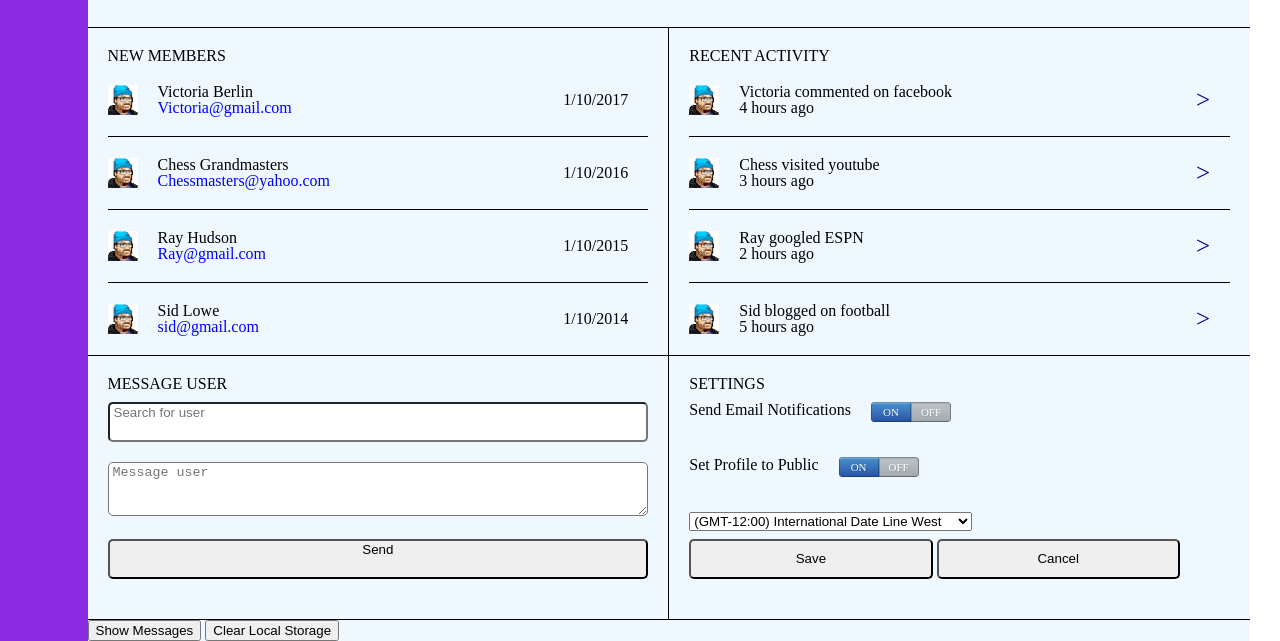
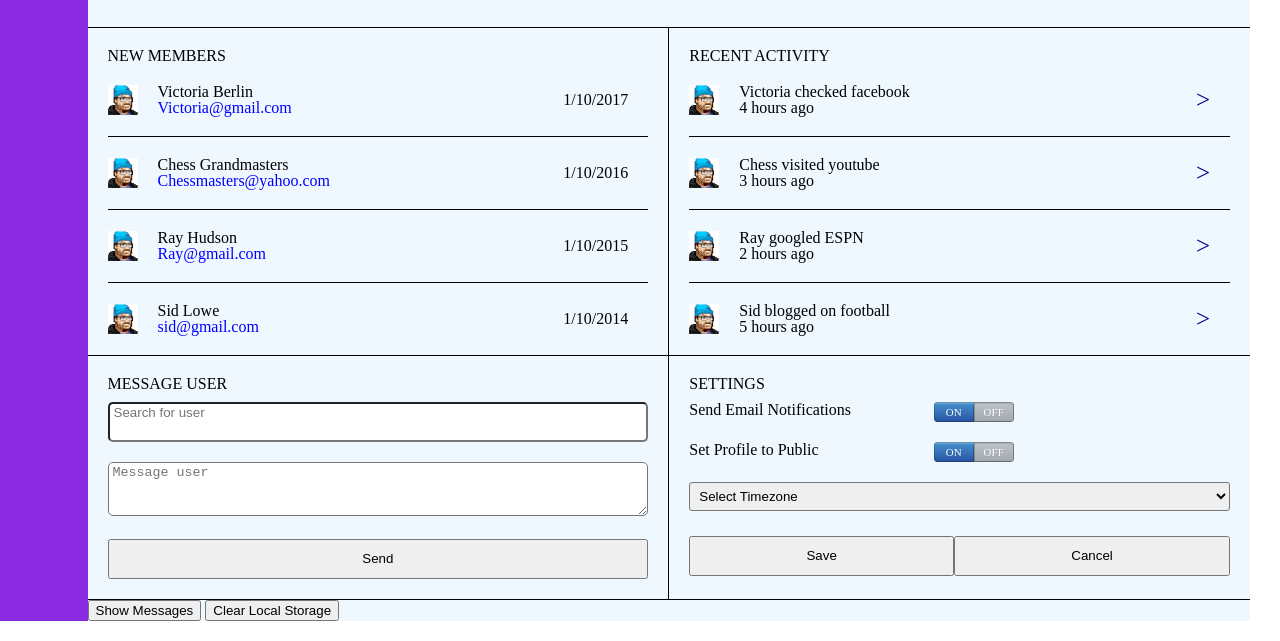
Before and after one commit to hi2suresh/web-app-dashboard, a plain HTML site: page index.html in a window 1280 px wide. Shown: the part 994-1635 px from the top of the page. Drawn offline with nearby package versions, Linux system fonts and the light colour scheme.

Commit message:
Added Select Timezone

```diff
--- a/css/main.css
+++ b/css/main.css
@@ -1,4 +1,4 @@
-    *{
+   *{
     box-sizing: border-box;
 }
 
@@ -11,6 +11,11 @@ body, html, main {
     clear: both;
 }
 
+/*
+h2, p, span {
+    font-family: 'verdana', sans-serif;
+}
+*/
 
 #container {
     max-width: 1250px;
@@ -300,7 +305,7 @@ width: 10%;
     padding-bottom: 10px;
 }
 
-#form input, #form textarea, #form button {
+#form input, #form textarea {
     width: 100%;
     padding-bottom: 10px;
     margin-bottom: 10px;
@@ -320,25 +325,31 @@ width: 10%;
     display: flex;
     align-content: center;
     padding-bottom: 20px;
-
-
+/*    width: 80%;*/
 }
 
-.settings-notifications span {
-   flex-grow: 1;
-}
-.settings-class {
-    padding-bottom: 20px;
+.settings-notifications > div {
+    margin-left: auto;
 }
 
-#settings button {
-    width: 45%;
-    margin-top: 20px;
-    border-radius: 5px;
+#settings > select {
+    padding: 5px;
+    border-radius: 3px;
+    width: 98% !important;
 }
 
+.settings-button {
+    display: -webkit-flex;
+    display: flex;
+    align-content: center;
+    justify-content: space-between;
+    margin-top: 15px;
+}
 
-
+.settings-button > button {
+    flex-grow: 1;
+    height: 40px;
+}
 @media (min-width: 768px ){
 
     #tabs {
@@ -386,13 +397,6 @@ width: 10%;
   #daily-mobile-chart > div {
     width: 50%;
     padding: 10px;
-}
-
- #twitter-stats h2:nth-of-type(1), #facebook-stats h2:nth-of-type(1), #google-stats h2:nth-of-type(1) {
-/*  flex-basis: 80%;*/
-}
-#twitter-stats h2:nth-of-type(2), #facebook-stats h2:nth-of-type(2), #google-stats h2:nth-of-type(2) {
-/* margin-left: 50px;*/
 }
 
 #members-activity{
@@ -445,31 +449,33 @@ width: 10%;
         padding: 20px;
     }
 
-    #form input, #form textarea, #form button {
+    #form input, #form textarea {
     width: 100%;
     padding-bottom: 20px;
     margin-bottom: 20px;
 }
     #form button{
+        width: 100%;
         height: 40px;
     }
     #form input, #form textarea {
     padding-left: 4px;
 }
-    .settings-notifications {
-        padding-bottom: 35px;
-    }
-    .settings-notifications span {
-   flex-grow: 0;
-   padding-right: 20px;
-}
 
-    #settings button {
-        margin-top: 8px;
-        height: 40px;
+
+    #settings > select {
+         width: 100% !important;
     }
 
+    .settings-button {
+        margin-top: 25px;
+    }
 
+/*
+    select option:disabled {
+	color: #808080;
+}
+*/
 
 }
 
@@ -478,4 +484,8 @@ width: 10%;
 .activity-list {
     padding: 20px 20px 20px 0;
     }
+
+    .settings-notifications {
+        width: 60%;
+    }
 }
--- a/index.html
+++ b/index.html
@@ -20,7 +20,7 @@
                 <div id="flex-header">
                     <div class="flex-item-header-left"><h1>Suresh's Web App</h1></div>
                     <div class="flex-item-icon dropdown">
-                       <a href="#" class="dropdown"> <img src="images/icon-bell.svg" width="20px" height="20px">
+                       <a href="#" class="dropdown"> <img src="images/icon-bell.svg" width="20" height="20" alt="Bell Icon">
                            <div id="myDropDown" class="">
                                 <p>Alert1: How you doing</p>
                                 <p>Alert2: What a lovely day</p>
@@ -28,7 +28,7 @@
                         </a>
                     </div>
                     <div class="flex-item-user">
-                        <img src="images/user-pic.jpg" width="20px" height="20px">
+                        <img src="images/user-pic.jpg" width="20" height="20" alt="User Picture">
                     </div>
                      <div class="flex-item-header"> <h2>Suresh Rao</h2></div>
                 </div>
@@ -40,16 +40,16 @@
                     <div id="tabs">
 
                        <div class="tab-icons">
-                            <img src="images/icon-dashboard.svg">
+                            <img src="images/icon-dashboard.svg" alt="Dashboard Icon">
                         </div>
                         <div class="tab-icons">
-                            <img src="images/icon-members.svg">
+                            <img src="images/icon-members.svg" alt="Members Icon">
                         </div>
                        <div class="tab-icons">
-                            <img src="images/icon-visits.svg" >
+                            <img src="images/icon-visits.svg" alt="Visits Icon">
                         </div>
                         <div class="tab-icons">
-                            <img src="images/icon-settings.svg">
+                            <img src="images/icon-settings.svg" alt="Settings Icon">
                         </div>
 
                    </div>
@@ -84,21 +84,21 @@
                         <div id="social-stats">
 
                             <div id="twitter-stats">
-                                <img src="images/icon-twitter.svg" >
+                                <img src="images/icon-twitter.svg" alt="Twitter Icon">
                                 <div>
                                 <h2>Twitter</h2>
                                 <h2>10,395</h2>
                                 </div>
                             </div>
                             <div id="facebook-stats">
-                                <img src="images/icon-facebook.svg">
+                                <img src="images/icon-facebook.svg" alt="Facebook Icon">
                                 <div>
                                 <h2>Facebook</h2>
                                 <h2>8,739</h2>
                                 </div>
                             </div>
                             <div id="google-stats">
-                                <img src="images/icon-google-plus.svg">
+                                <img src="images/icon-google-plus.svg" alt="Google Icon">
                                 <div>
                                 <h2>Google+</h2>
                                 <h2>2,530</h2>
@@ -134,19 +134,44 @@
                                  <span>Set Profile to Public</span>
                                  <div class="toggle toggle-modern toggleDiv"></div>
                                   </div>
-                             <select settings-class>
-                                <option timeZoneId="1" gmtAdjustment="GMT-12:00" useDaylightTime="0" value="-12">(GMT-12:00) International Date Line West</option>
-                                <option timeZoneId="2" gmtAdjustment="GMT-11:00" useDaylightTime="0" value="-11">(GMT-11:00) Midway Island, Samoa</option>
-                                <option timeZoneId="3" gmtAdjustment="GMT-10:00" useDaylightTime="0" value="-10">(GMT-10:00) Hawaii</option>
-                                <option timeZoneId="4" gmtAdjustment="GMT-09:00" useDaylightTime="1" value="-9">(GMT-09:00) Alaska</option>
-                                <option timeZoneId="5" gmtAdjustment="GMT-08:00" useDaylightTime="1" value="-8">(GMT-08:00) Pacific Time (US & Canada)</option>
-                                <option timeZoneId="6" gmtAdjustment="GMT-08:00" useDaylightTime="1" value="-8">(GMT-08:00) Tijuana, Baja California</option>
-                                <option timeZoneId="7" gmtAdjustment="GMT-07:00" useDaylightTime="0" value="-7">(GMT-07:00) Arizona</option>
-                                <option timeZoneId="8" gmtAdjustment="GMT-07:00" useDaylightTime="1" value="-7">(GMT-07:00) Chihuahua, La Paz, Mazatlan</option>
-                                <option timeZoneId="9" gmtAdjustment="GMT-07:00" useDaylightTime="1" value="-7">(GMT-07:00) Mountain Time (US & Canada)</option>
-                            </select>
-                             <div>
-                             <button id="save">Save</button>
+                             <select name="timezone">
+                                 <option value=""  selected="selected" disabled style="display:none;">Select Timezone</option>
+                                 <option value="-12" >(GMT -12:00) Eniwetok, Kwajalein</option>
+                                 <option value="-11" >(GMT -11:00) Midway Island, Samoa</option>
+                                <option value="-10" >(GMT -10:00) Hawaii</option>
+                                 <option value="-9"  >(GMT -9:00) Alaska</option>
+                                <option value="-8"  >(GMT -8:00) Pacific Time (US &amp; Canada)</option>
+                                <option value="-7"  >(GMT -7:00) Mountain Time (US &amp; Canada)</option>
+                                <option value="-6"  >(GMT -6:00) Central Time (US &amp; Canada), Mexico City</option>
+                                <option value="-5"  >(GMT -5:00) Eastern Time (US &amp; Canada), Bogota, Lima</option>
+                                <option value="-4.5">(GMT -4:30) Caracas</option>
+                                <option value="-4"  >(GMT -4:00) Atlantic Time (Canada), La Paz, Santiago</option>
+                                <option value="-3.5">(GMT -3:30) Newfoundland</option>
+                                <option value="-3"  >(GMT -3:00) Brazil, Buenos Aires, Georgetown</option>
+                                <option value="-2"  >(GMT -2:00) Mid-Atlantic</option>
+                                <option value="-1"  >(GMT -1:00 hour) Azores, Cape Verde Islands</option>
+                                <option value="0"  >(GMT) Western Europe Time, London, Lisbon, Casablanca, Greenwich</option>
+                                <option value="1"   >(GMT +1:00 hour) Brussels, Copenhagen, Madrid, Paris</option>
+                                <option value="2"   >(GMT +2:00) Kaliningrad, South Africa, Cairo</option>
+                                <option value="3"   >(GMT +3:00) Baghdad, Riyadh, Moscow, St. Petersburg</option>
+                                <option value="3.5" >(GMT +3:30) Tehran</option>
+                                <option value="4"   >(GMT +4:00) Abu Dhabi, Muscat, Yerevan, Baku, Tbilisi</option>
+                                <option value="4.5" >(GMT +4:30) Kabul</option>
+                                <option value="5"   >(GMT +5:00) Ekaterinburg, Islamabad, Karachi, Tashkent</option>
+                                <option value="5.5" >(GMT +5:30) Mumbai, Kolkata, Chennai, New Delhi</option>
+                                <option value="5.75">(GMT +5:45) Kathmandu</option>
+                                <option value="6"   >(GMT +6:00) Almaty, Dhaka, Colombo</option>
+                                <option value="6.5" >(GMT +6:30) Yangon, Cocos Islands</option>
+                                <option value="7"   >(GMT +7:00) Bangkok, Hanoi, Jakarta</option>
+                                <option value="8"   >(GMT +8:00) Beijing, Perth, Singapore, Hong Kong</option>
+                                <option value="9"   >(GMT +9:00) Tokyo, Seoul, Osaka, Sapporo, Yakutsk</option>
+                                <option value="9.5" >(GMT +9:30) Adelaide, Darwin</option>
+                                <option value="10"  >(GMT +10:00) Eastern Australia, Guam, Vladivostok</option>
+                                <option value="11"  >(GMT +11:00) Magadan, Solomon Islands, New Caledonia</option>
+                                <option value="12"  >(GMT +12:00) Auckland, Wellington, Fiji, Kamchatka</option>
+                             </select>
+                             <div class="settings-button">
+                             <button id="save">Save </button>
                              <button id="cancel">Cancel</button>
                              </div>
                          </div>
--- a/js/main.js
+++ b/js/main.js
@@ -186,7 +186,7 @@ var userData =  [ {
             date : '1/10/2017'
           },
           activityDetails : {
-            activityName : "Victoria commented on facebook",
+            activityName : "Victoria checked facebook",
             activityTime: '4 hours ago'
           }
         },
@@ -357,6 +357,10 @@ function clearMessages(parent, selector){
         }
      }
 }
+
+//Select Timezone
+//$('select').timezones();
+
 /*============================
 Code to handle Local storage
 ==============================*/
```
